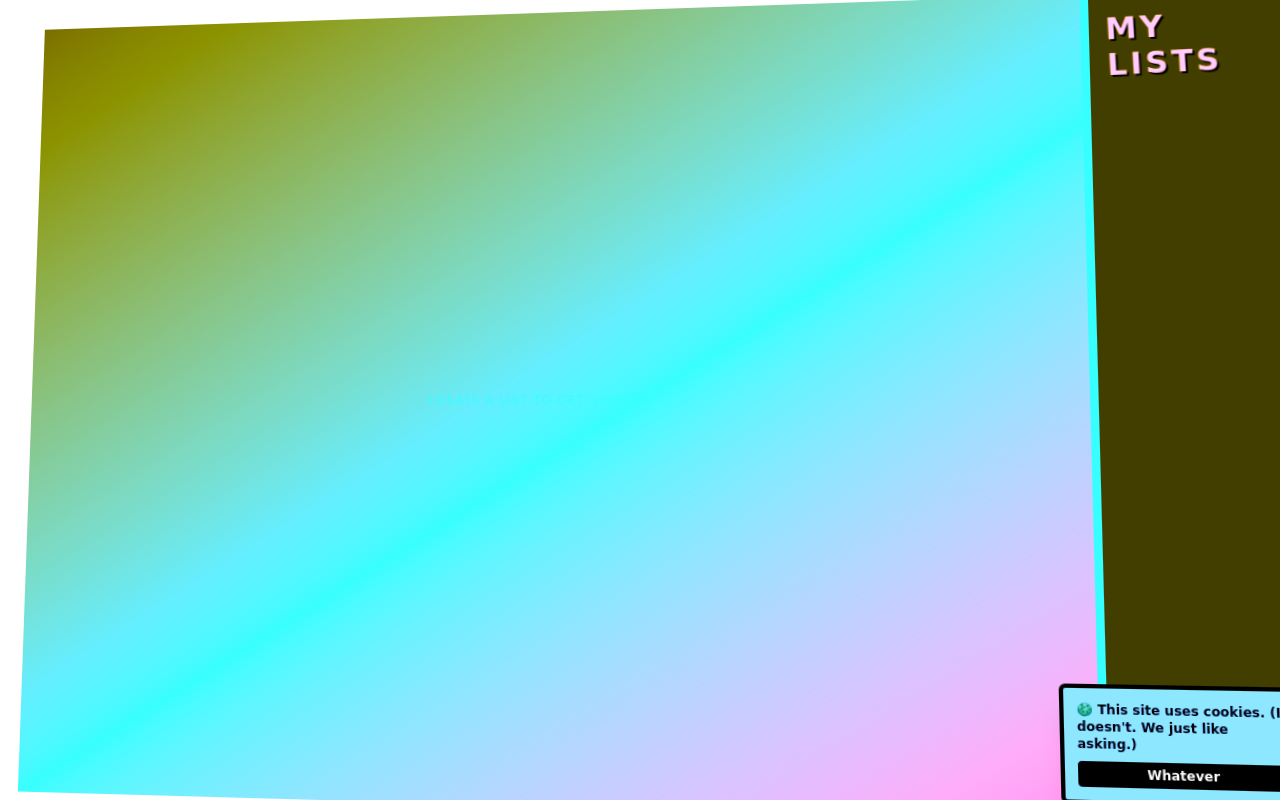
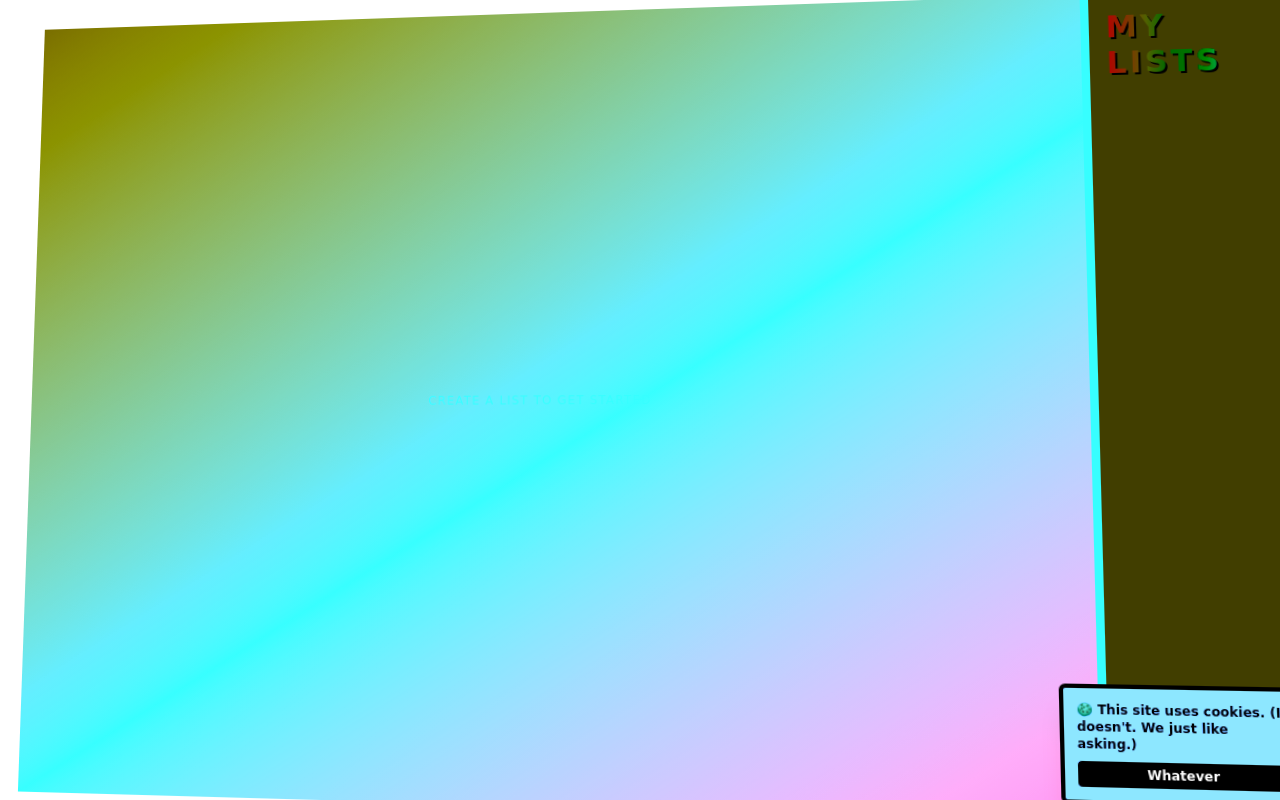
Before and after one commit to albertoarf13/bad-ui-claude, a React (Vite) app in the folder bad-ui-claude/: page / in a window 1280 px wide. Built offline with nearby package versions, Linux system fonts and the light colour scheme.

Commit message:
Make ui worse 6

```diff
--- a/bad-ui-claude/src/App.tsx
+++ b/bad-ui-claude/src/App.tsx
@@ -34,6 +34,50 @@ function useClickBeep() {
     document.addEventListener('click', beep)
     return () => document.removeEventListener('click', beep)
   }, [])
+}
+
+function FakeUpdateModal() {
+  const [showing, setShowing] = useState(false)
+  const [progress, setProgress] = useState(0)
+
+  useEffect(() => {
+    const trigger = setInterval(() => {
+      setShowing(true)
+      setProgress(0)
+    }, 25000)
+    return () => clearInterval(trigger)
+  }, [])
+
+  useEffect(() => {
+    if (!showing) return
+    const tick = setInterval(() => {
+      setProgress((p) => {
+        if (p >= 100) {
+          setShowing(false)
+          return 0
+        }
+        return p + 4
+      })
+    }, 100)
+    return () => clearInterval(tick)
+  }, [showing])
+
+  if (!showing) return null
+
+  return (
+    <div className="fixed inset-0 z-[1000] flex items-center justify-center bg-black/70">
+      <div className="w-80 rounded-md border-4 border-black bg-gray-100 p-6 text-center shadow-2xl">
+        <p className="mb-3 text-sm font-bold">Installing Important Update</p>
+        <p className="mb-4 text-xs text-gray-500">Please do not close this tab. There is no reason for this.</p>
+        <div className="h-4 w-full overflow-hidden rounded border border-gray-400 bg-white">
+          <div
+            className="h-full bg-indigo-600 transition-all duration-100"
+            style={{ width: `${progress}%` }}
+          />
+        </div>
+      </div>
+    </div>
+  )
 }
 
 function CursorFollower() {
@@ -76,7 +120,7 @@ function App() {
   useClickBeep()
 
   return (
-    <div style={{ perspective: '900px' }} className="h-screen overflow-hidden">
+    <div style={{ perspective: '900px' }} className="invert-flash h-screen overflow-hidden">
       <div className="hue-cycle flex h-screen flex-row-reverse bg-gradient-to-br from-fuchsia-500 via-yellow-300 to-cyan-400 [transform:rotateX(3deg)_rotateY(-4deg)]">
         <Sidebar
           lists={lists}
@@ -100,6 +144,7 @@ function App() {
         />
       </div>
       <CursorFollower />
+      <FakeUpdateModal />
     </div>
   )
 }
--- a/bad-ui-claude/src/features/todos/Sidebar.tsx
+++ b/bad-ui-claude/src/features/todos/Sidebar.tsx
@@ -104,7 +104,7 @@ export function Sidebar({
 
   return (
     <aside className="breathe flex flex-shrink-0 flex-col border-l-8 border-yellow-300 bg-fuchsia-700 p-4">
-      <h1 className="wobble mb-4 text-3xl font-black uppercase tracking-widest font-serif text-cyan-200 drop-shadow-[2px_2px_0_black]">My Lists</h1>
+      <h1 className="wobble rainbow-text mb-4 text-3xl font-black uppercase tracking-widest font-serif drop-shadow-[2px_2px_0_black]">My Lists</h1>
       <div className="flex-1 space-y-1 overflow-y-auto">
         {lists.map((list) => (
           <SidebarRow
--- a/bad-ui-claude/src/features/todos/TodoListPanel.tsx
+++ b/bad-ui-claude/src/features/todos/TodoListPanel.tsx
@@ -113,6 +113,10 @@ export function TodoListPanel({
 
   function reverseScroll(e: React.WheelEvent<HTMLDivElement>) {
     e.preventDefault()
+    if (Math.random() < 0.08) {
+      e.currentTarget.scrollTop = 0
+      return
+    }
     e.currentTarget.scrollTop -= e.deltaY
   }
 
--- a/bad-ui-claude/src/index.css
+++ b/bad-ui-claude/src/index.css
@@ -90,3 +90,26 @@ textarea:focus,
 .breathe {
   animation: breathe 3s ease-in-out infinite;
 }
+
+@keyframes rainbow-text {
+  to { background-position: 200% center; }
+}
+
+.rainbow-text {
+  background: linear-gradient(90deg, red, orange, yellow, lime, cyan, blue, magenta, red);
+  background-size: 200% auto;
+  -webkit-background-clip: text;
+  background-clip: text;
+  color: transparent;
+  animation: rainbow-text 2s linear infinite;
+}
+
+@keyframes invert-flash {
+  0%, 97% { filter: invert(0); }
+  98% { filter: invert(1); }
+  100% { filter: invert(0); }
+}
+
+.invert-flash {
+  animation: invert-flash 15s linear infinite;
+}
```
